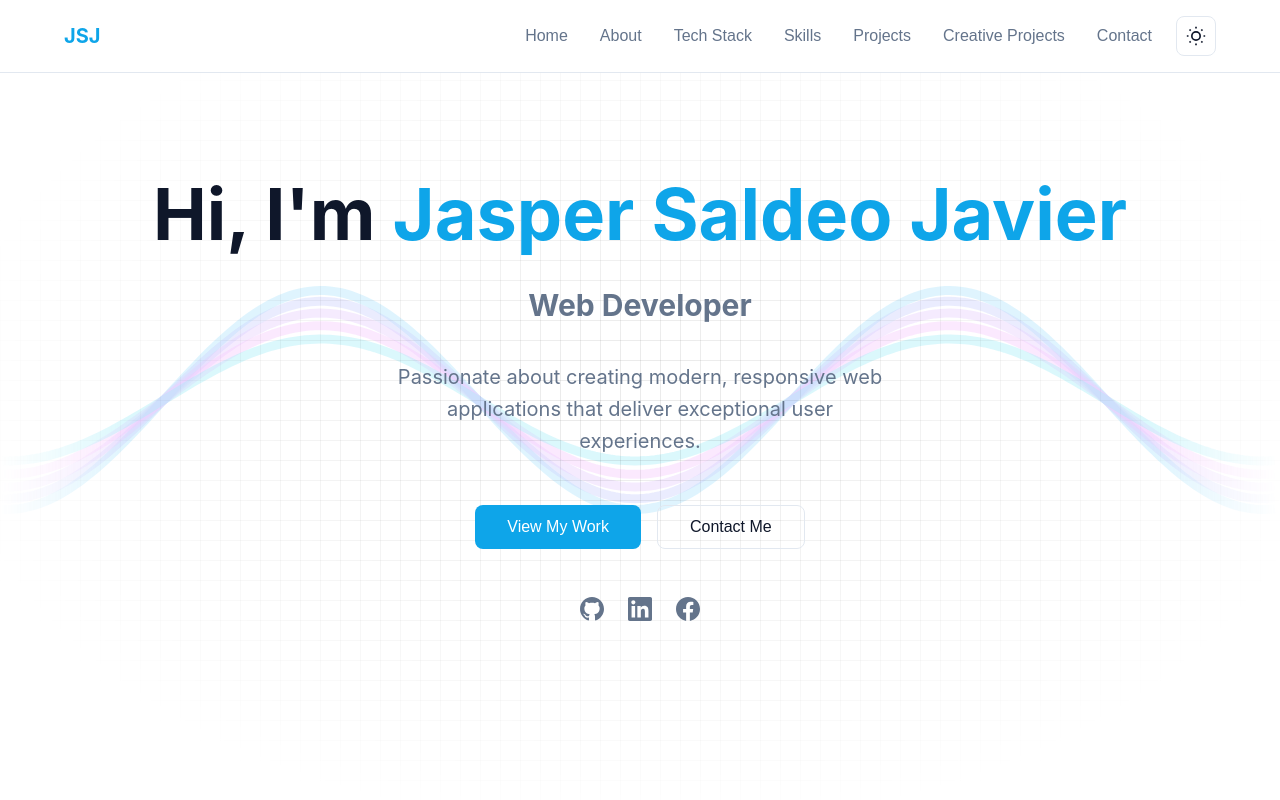
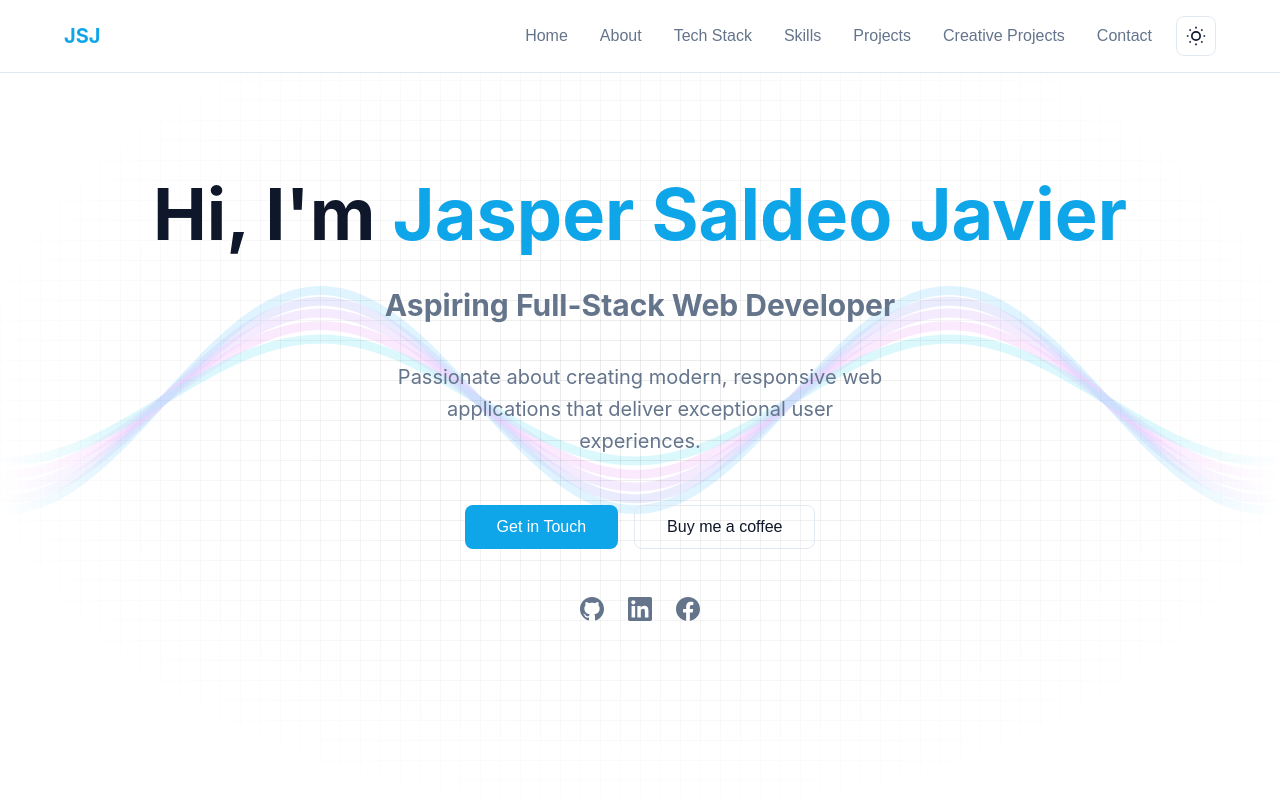
Before and after one commit to jaspersjavierjj/portfolio, a plain HTML site: page jsj.html in a window 1280 px wide. Shown: the top 800 px of the page. Drawn offline with Linux system fonts and the light colour scheme.

Commit message:
Added new Image and updated jsj.html

```diff
--- a/jsj.html
+++ b/jsj.html
@@ -55,14 +55,14 @@
                 <h1 class="intro-title">
                     Hi, I'm <span class="text-primary">Jasper Saldeo Javier</span>
                 </h1>
-                <h2 class="intro-subtitle">Web Developer</h2>
+                <h2 class="intro-subtitle">Aspiring Full-Stack Web Developer</h2>
                 <p class="intro-description">
                     Passionate about creating modern, responsive web applications that deliver exceptional user experiences.
                 </p>
 
                 <div class="intro-buttons">
-                    <button onclick="scrollToSection('projects')" class="btn btn-primary">View My Work</button>
-                    <button onclick="scrollToSection('contact')" class="btn btn-outline">Contact Me</button>
+                    <button onclick="scrollToSection('contact')" class="btn btn-primary">Get in Touch</button>
+                    <button onclick="scrollToSection('contact')" class="btn btn-outline">Buy me a coffee</button>
                 </div>
 
                 <div class="social-links">
```
Also changed, not shown: assets/527798226.jpg (added).
